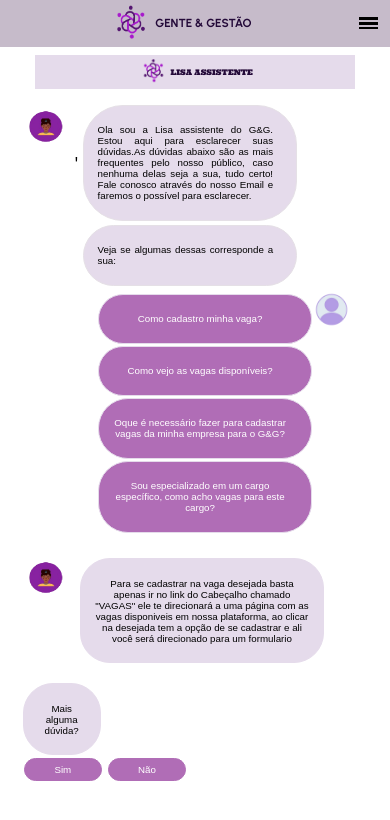
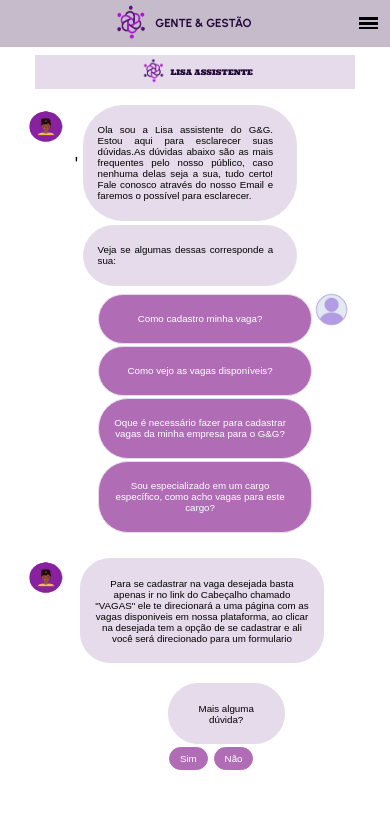
Before and after one commit to myslium/tcc-g-g, a React (Create React App) app: page /bot in a window 390 px wide. Both pictures are taken after a click on the button "Como cadastro minha vaga?". Shown: the top 820 px of the page. Built offline with nearby package versions, Linux system fonts and the light colour scheme; a web font is replaced by a local one.

Commit message:
raaauhagsyahsjah

```diff
--- a/src/componentes/duvida/index.scss
+++ b/src/componentes/duvida/index.scss
@@ -41,21 +41,24 @@
     @media(max-width:768px){
 
         .botaopergunta{
+            width: 30vw;
+            margin-right: 5vw;
 
 
             .pergunta{
             font-size: 2.5vw;
+
 
             }
         }
         .botaoresposta{
             display: flex;
             flex-direction: row;
+
             .simnao{
             margin: 0.3vw;
             padding: 0.4vw;
             font-size: 2.5vw;
-            width: 20vw;
             height: 6vw;
 
             }
@@ -70,6 +73,8 @@
         .duvida{
 
             .botaopergunta{
+                margin-right: 5vw;
+
                 .pergunta{
                 font-size: 3vw;
             }}
--- a/src/pages/bot/index.scss
+++ b/src/pages/bot/index.scss
@@ -84,12 +84,13 @@
                 .respondendo{
                     display: flex;
                     flex-direction: row-reverse;
-                    width:30vw;
+                    width:20vw;
+                    margin-left: 40vw;
 
                     p{
                         padding: 2vw;
                         font-weight: 500;
-                        font-size: 1.5vw;
+                        font-size: 2.5vw;
                         text-align: center;
                     }
 
```
